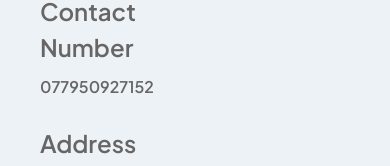
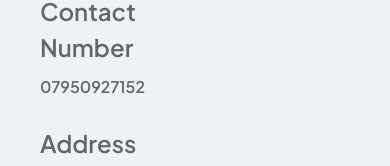
Before and after one commit to LivingGrace/website, a Next.js app: page /contact in a window 390 px wide. Shown: the part 376-542 px from the top of the page. Built offline with nearby package versions, Linux system fonts and the light colour scheme.

Commit message:
fix: update phone number

```diff
--- a/src/pages/contact.tsx
+++ b/src/pages/contact.tsx
@@ -22,7 +22,7 @@ const Contact = () => (
                     Contact Number
                     <br />
                     <Link href="tel:+447950927152">
-                        <a className="md:text-[24px] text-[16px]">077950927152</a>
+                        <a className="md:text-[24px] text-[16px]">07950927152</a>
                     </Link>
                 </p>
                 <p>
```
